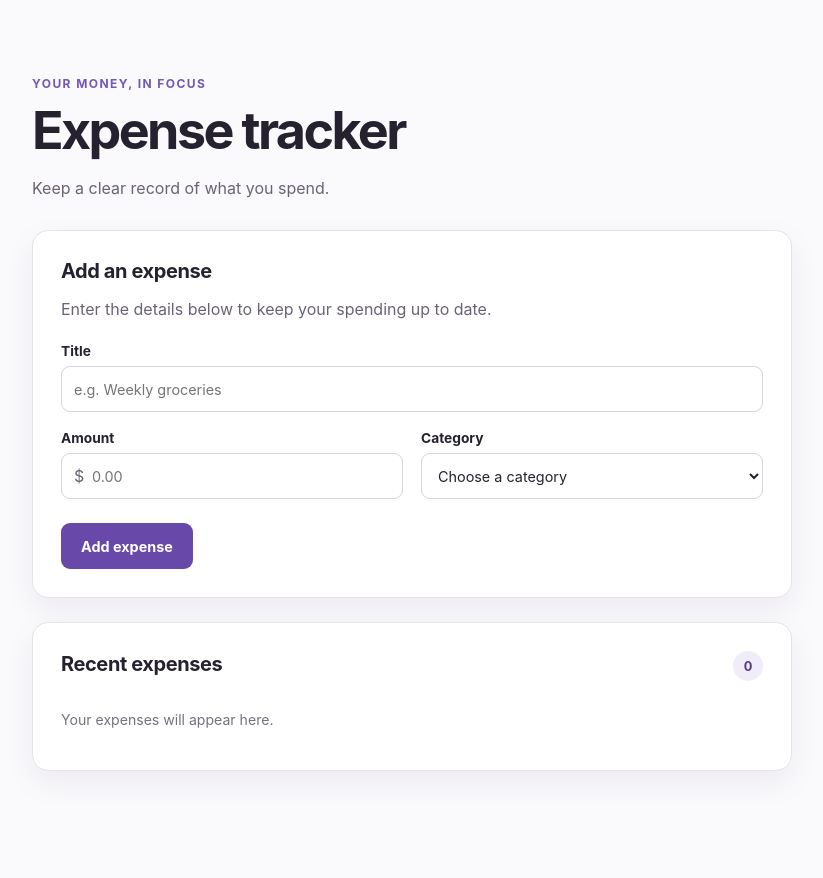
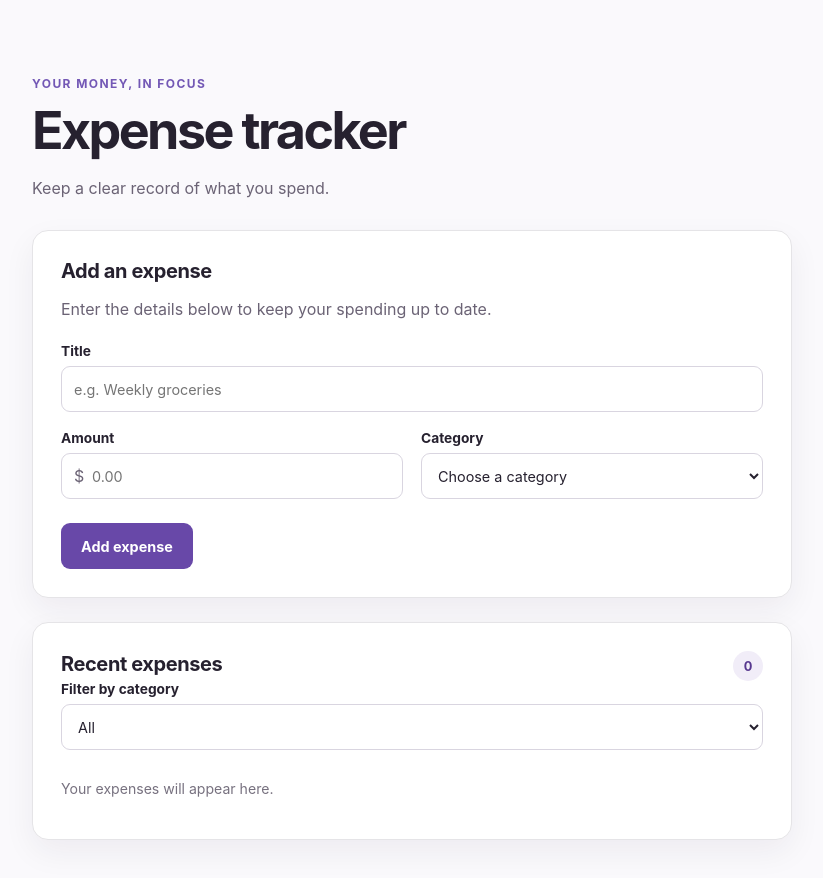
Before and after one commit to lookbathtub20/Expense-Tracker, a React (Vite) app: page / in a window 1280 px wide. Shown: the top 878 px of the page, without its empty margins (228-1051 px from the left). Before the commit the page ends 835 px from the top, so only its background shows below. Built offline with nearby package versions, Linux system fonts and the light colour scheme.

Commit message:
Added Category Filter

```diff
--- a/src/App.jsx
+++ b/src/App.jsx
@@ -1,12 +1,14 @@
 import { useRef, useState } from 'react'
 import ExpenseForm from './components/ExpenseForm.jsx'
 import ExpenseList from './components/ExpenseList.jsx'
+import CategoryFilter from './components/CategoryFilter.jsx'
 import './App.css'
 
 // App receives no props and owns the expense collection and selected category.
 function App() {
   const [expenses, setExpenses] = useState([])
   const [selectedCategory, setSelectedCategory] = useState('')
+  const [selectedFilter, setSelectedFilter] = useState('All')
   const nextExpenseId = useRef(1)
 
   function handleAddExpense(expense) {
@@ -14,6 +16,10 @@ function App() {
     nextExpenseId.current += 1
     setExpenses((currentExpenses) => [...currentExpenses, expenseWithId])
   }
+
+  const visibleExpenses = selectedFilter === 'All'
+    ? expenses
+    : expenses.filter((expense) => expense.category === selectedFilter)
 
   return (
     <main className="app-shell">
@@ -36,7 +42,11 @@ function App() {
             {expenses.length}
           </span>
         </div>
-        <ExpenseList expenses={expenses} />
+        <CategoryFilter
+          selectedCategory={selectedFilter}
+          onCategoryChange={setSelectedFilter}
+        />
+        <ExpenseList expenses={visibleExpenses} />
       </section>
     </main>
   )
--- /dev/null
+++ b/src/components/CategoryFilter.jsx
@@ -0,0 +1,24 @@
+const CATEGORIES = ['All', 'Food', 'Travel', 'Bills', 'Other']
+
+// CategoryFilter receives the selected category and change callback through props; App owns the filter state.
+function CategoryFilter({ selectedCategory, onCategoryChange }) {
+  return (
+    <div className="field-group">
+      <label htmlFor="category-filter">Filter by category</label>
+      <select
+        id="category-filter"
+        data-cy="filter"
+        value={selectedCategory}
+        onChange={(event) => onCategoryChange(event.target.value)}
+      >
+        {CATEGORIES.map((category) => (
+          <option value={category} key={category}>
+            {category}
+          </option>
+        ))}
+      </select>
+    </div>
+  )
+}
+
+export default CategoryFilter
```
Also changed, not shown: 1 other file (tests, documents, lock files or other folders).
